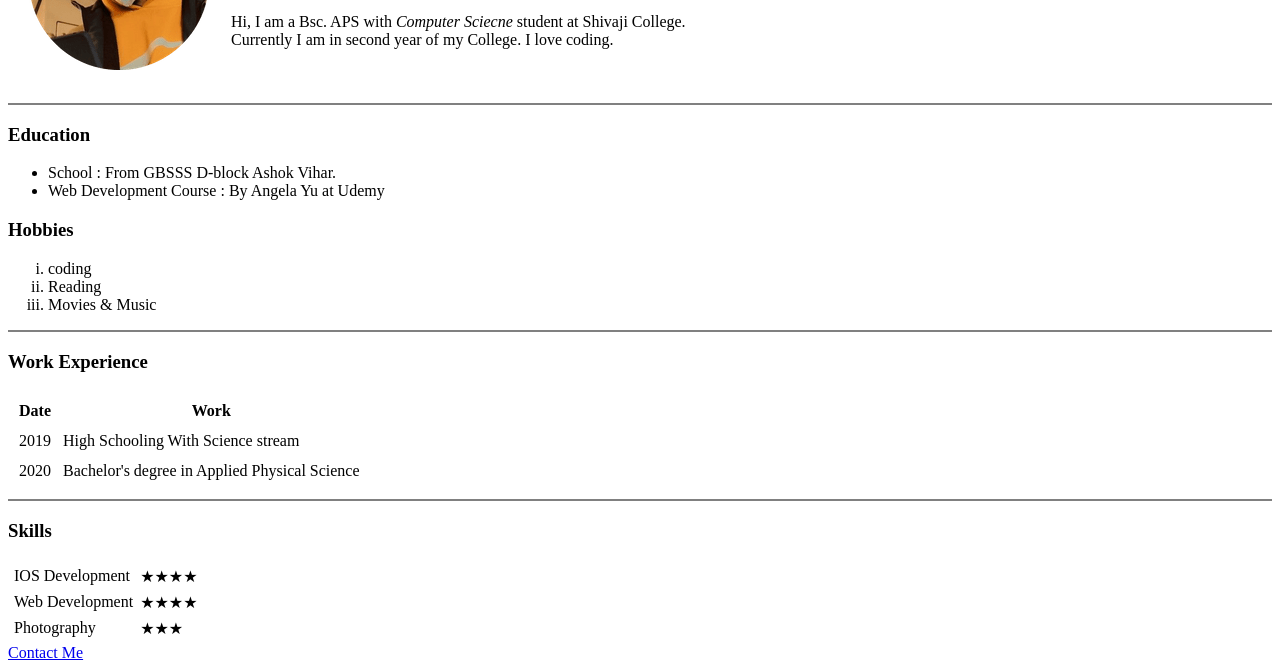
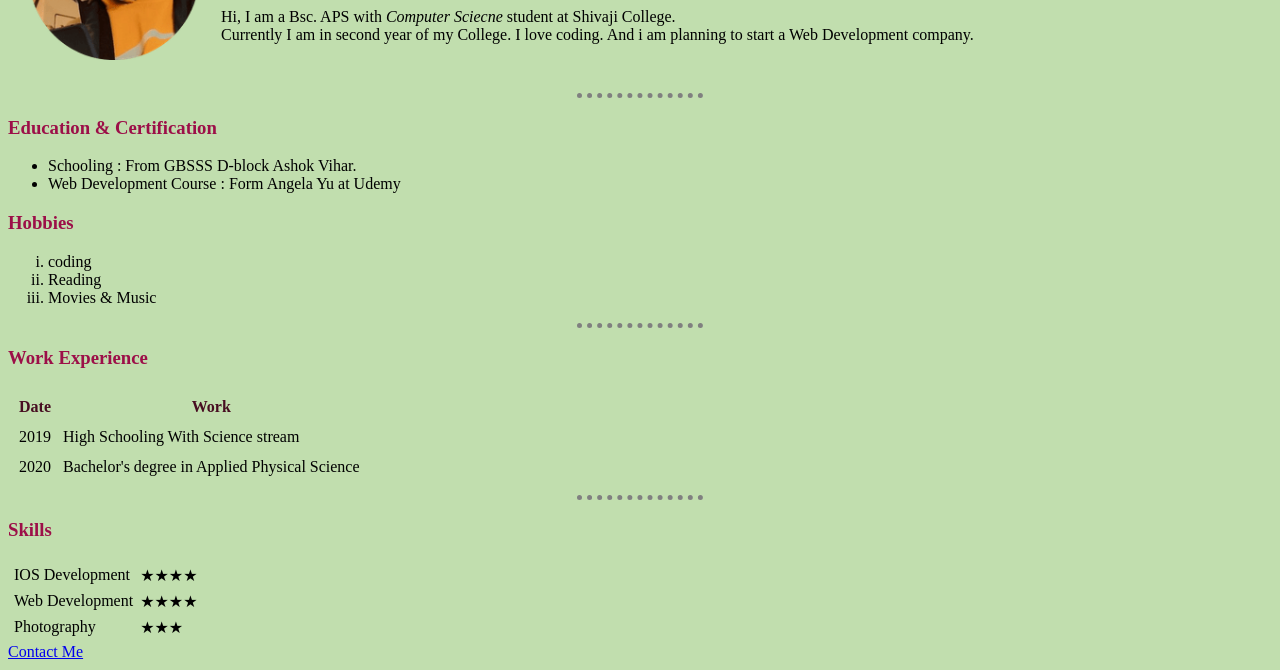
Before and after one commit to Amrendram11/Cv, a plain HTML site: page index.html in a window 1280 px wide. Shown: the part 139-809 px from the top of the page. Drawn offline with Linux system fonts and the light colour scheme.

Commit message:
Linking CSS files

```diff
--- a/index.html
+++ b/index.html
@@ -5,7 +5,9 @@
     <meta http-equiv="X-UA-Compatible" content="IE=edge">
     <meta name="viewport" content="width=device-width, initial-scale=1.0">
     <title>Amrendram's Personal Site</title>
-  </head>
+    <link rel="stylesheet" href="styles.css">
+
+</head>
   <body>
       <table cellspacing="20">
           <tr>
@@ -16,17 +18,17 @@
                 <p><em>Student at <strong><a href="https://www.shivajicollege.ac.in/">Shivaji College</a></strong></em></p>
                 <p>
                     Hi, I am a Bsc. APS with <em>Computer Sciecne </em>student at Shivaji College.<br>
-                    Currently I am in second year of my College. I love coding.
+                    Currently I am in second year of my College. I love coding. And i am planning to start a Web Development company.
                 </p>
 
               </td>
           </tr>
       </table>
-    <hr size="2" noshade>
-    <h3>Education</h3>
+    <hr>
+    <h3>Education & Certification</h3>
     <ul>
-        <li>School : From GBSSS D-block Ashok Vihar.</li>
-        <li>Web Development Course : By Angela Yu at Udemy</li>
+        <li>Schooling : From GBSSS D-block Ashok Vihar.</li>
+        <li>Web Development Course : Form Angela Yu at Udemy</li>
     </ul>
     <h3>Hobbies</h3>
     <ol type="i">
@@ -34,7 +36,7 @@
         <li>Reading</li>
         <li>Movies & Music</li>
     </ol>
-    <hr size="2" noshade>
+    <hr>
         <!-- Work experience section starts -->
     <h3>Work Experience</h3>
     <table cellspacing="10">
@@ -54,7 +56,7 @@
         </tbody>
         <tfoot></tfoot>
     </table>
-    <hr size="2" noshade>
+    <hr>
         <!-- Skills Section starts -->
     <h3>Skills</h3>
     <table cellspacing="5">
```
